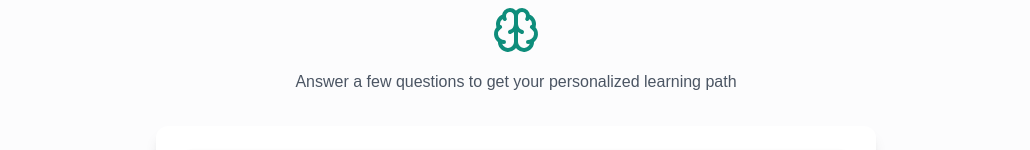
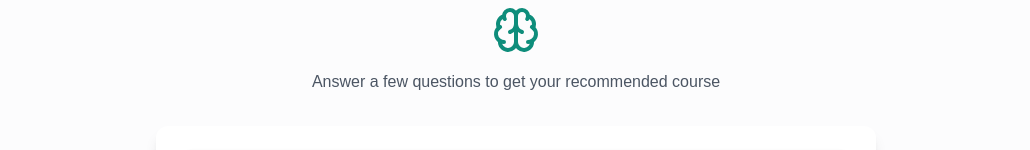
Before and after one commit to munawar-queper/power-bi-recommendation-engine-next, a Next.js app: page / in a window 1280 px wide. Shown: the part 150-300 px from the top of the page, without its empty margins (124-1154 px from the left). Built offline with nearby package versions, Linux system fonts and the light colour scheme.

Commit message:
minor fix

```diff
--- a/components/Quiz.tsx
+++ b/components/Quiz.tsx
@@ -123,7 +123,7 @@ const Quiz: React.FC = () => {
               <Brain className="h-12 w-12 text-[#0E8D7B]" />
             </div>
             <p className="mt-2 text-gray-600">
-              Answer a few questions to get your personalized learning path
+              Answer a few questions to get your recommended course
             </p>
           </>
         ) : (
```
